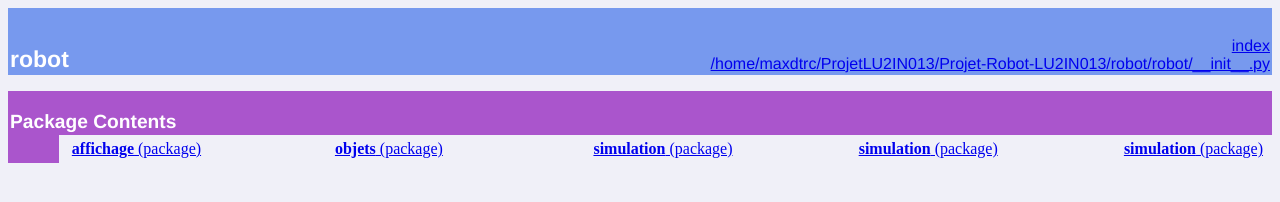
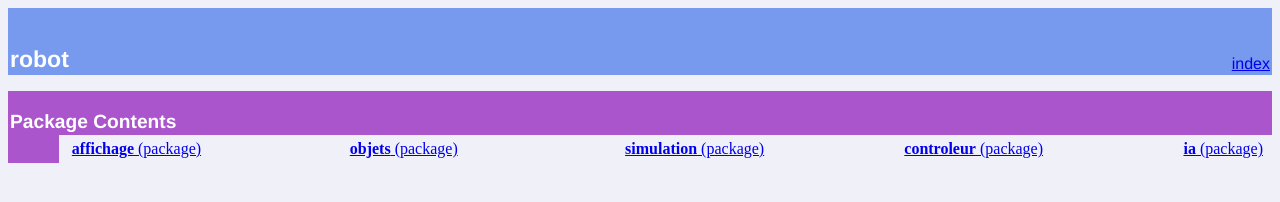
Before and after one commit to MaxDtrc/Projet-Robot-LU2IN013, a plain HTML site: page index.html in a window 1280 px wide. Drawn offline with Linux system fonts and the light colour scheme.

Commit message:
MAJ Documentation

```diff
--- a/index.html
+++ b/index.html
@@ -8,7 +8,7 @@
 <td valign=bottom>&nbsp;<br>
 <font color="#ffffff" face="helvetica, arial">&nbsp;<br><big><big><strong>robot</strong></big></big></font></td
 ><td align=right valign=bottom
-><font color="#ffffff" face="helvetica, arial"><a href=".">index</a><br><a href="file:/home/maxdtrc/ProjetLU2IN013/Projet-Robot-LU2IN013/robot/robot/__init__.py">/home/maxdtrc/ProjetLU2IN013/Projet-Robot-LU2IN013/robot/robot/__init__.py</a></font></td></tr></table>
+><font color="#ffffff" face="helvetica, arial"><a href=".">index</a><br></td></tr></table>
     <p></p>
 <p>
 <table width="100%" cellspacing=0 cellpadding=2 border=0 summary="section">
@@ -20,7 +20,7 @@
 <td width="100%"><table width="100%" summary="list"><tr><td width="25%" valign=top><a href="doc/robot.affichage.html"><strong>affichage</strong>&nbsp;(package)</a><br>
 </td><td width="25%" valign=top><a href="doc/robot.objets.html"><strong>objets</strong>&nbsp;(package)</a><br>
 </td><td width="25%" valign=top><a href="doc/robot.simulation.html"><strong>simulation</strong>&nbsp;(package)</a><br>
-</td><td width="25%" valign=top><a href="doc/controleur.html"><strong>simulation</strong>&nbsp;(package)</a><br>
-</td><td width="25%" valign=top><a href="doc/ia.html"><strong>simulation</strong>&nbsp;(package)</a><br>
+</td><td width="25%" valign=top><a href="doc/controleur.html"><strong>controleur</strong>&nbsp;(package)</a><br>
+</td><td width="25%" valign=top><a href="doc/ia.html"><strong>ia</strong>&nbsp;(package)</a><br>
 </td><td width="25%" valign=top></td></tr></table></td></tr></table>
 </body></html>
```
